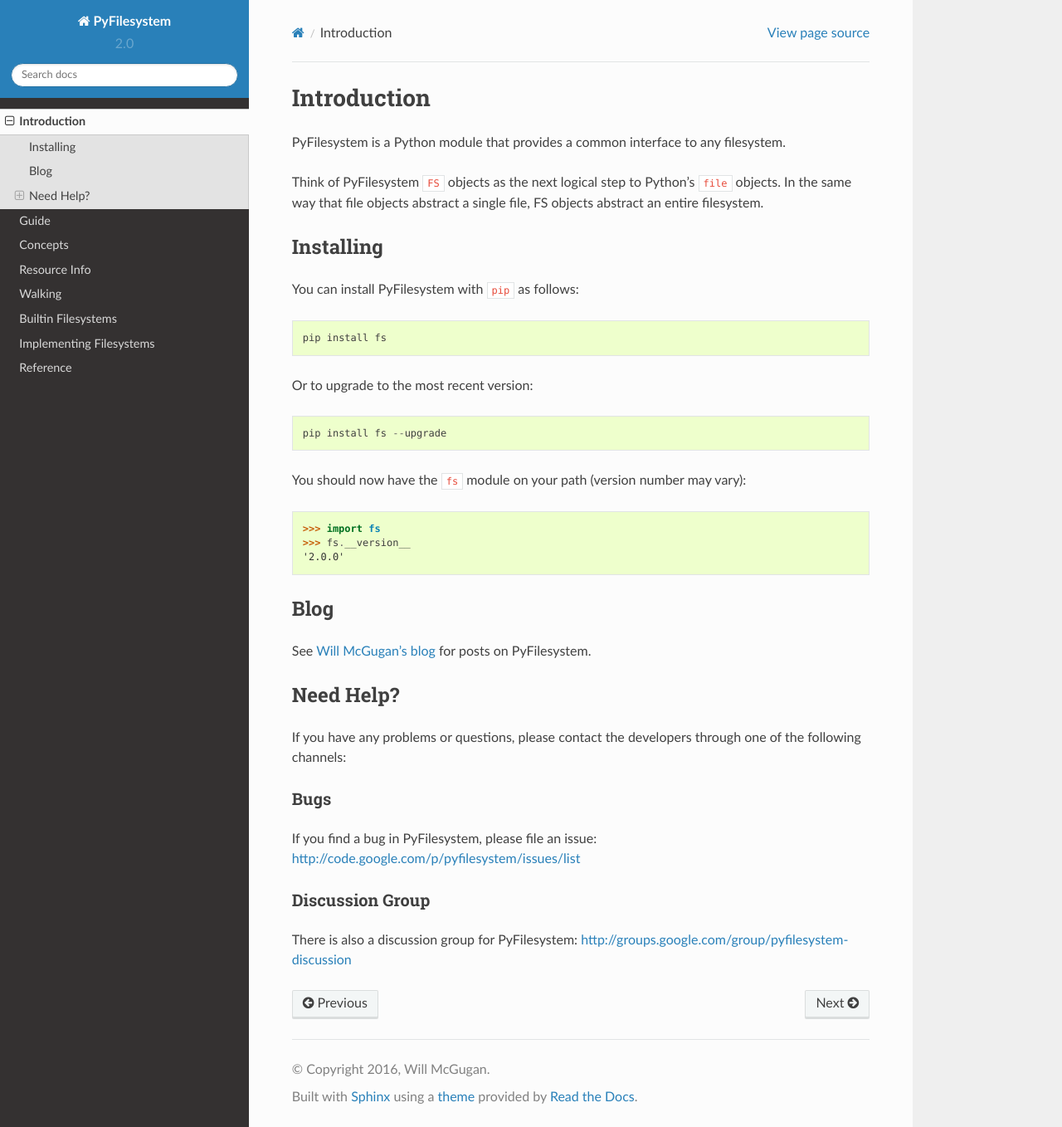
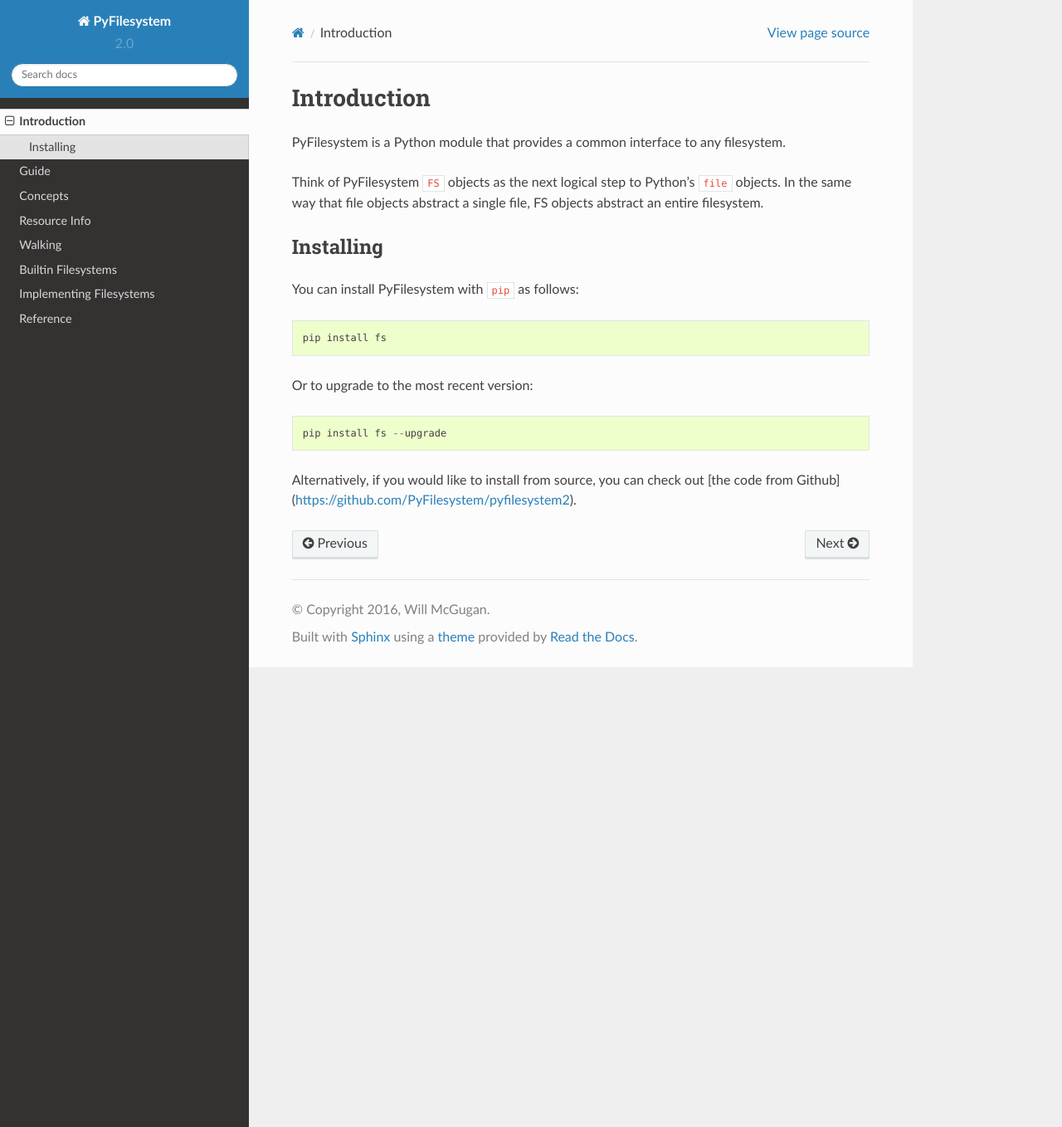
Before and after one commit to PyFilesystem/pyfilesystem2, a Sphinx documentation site: the page built from docs/source/introduction.rst, in a window 1280 px wide and 1358 px high. Shown: the whole window at 83% size. Built offline with Sphinx 7.4.7 and the Read the Docs theme 2.0.0, drawn with Linux system fonts in a browser that asks for light colours; pages that are not in the unit, such as notebooks, are missing from menus.

```diff
--- a/docs/source/introduction.rst
+++ b/docs/source/introduction.rst
@@ -20,35 +20,6 @@ Or to upgrade to the most recent version::
 
     pip install fs --upgrade
 
-
-You should now have the ``fs`` module on your path (version number may
-vary)::
-
-    >>> import fs
-    >>> fs.__version__
-    '2.0.0'
-
-
-Blog
-----
-
-See `Will McGugan's blog <http://www.willmcgugan.com/tag/fs/>`_ for posts on PyFilesystem.
-
-
-Need Help?
-----------
-
-If you have any problems or questions, please contact the developers
-through one of the following channels:
-
-Bugs
-####
-
-If you find a bug in PyFilesystem, please file an issue:
-http://code.google.com/p/pyfilesystem/issues/list
-
-Discussion Group
-################
-
-There is also a discussion group for PyFilesystem:
-http://groups.google.com/group/pyfilesystem-discussion
+Alternatively, if you would like to install from source, you can check
+out [the code from
+Github](https://github.com/PyFilesystem/pyfilesystem2).
--- a/fs/_version.py
+++ b/fs/_version.py
@@ -1 +1 @@
-__version__ = "2.0.0a2"
+__version__ = "2.0.0a4"
```
